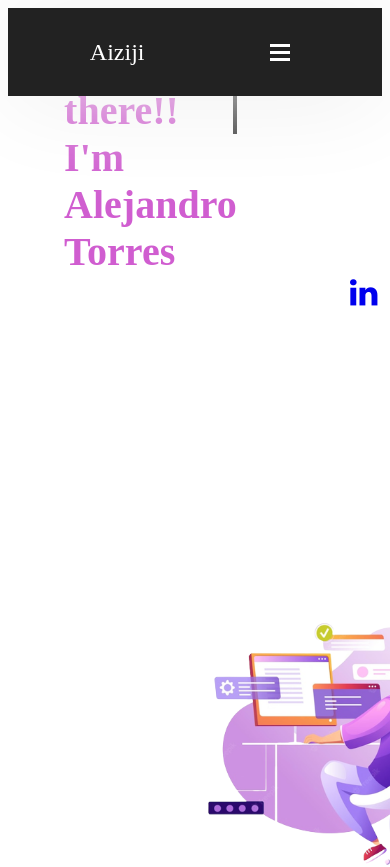
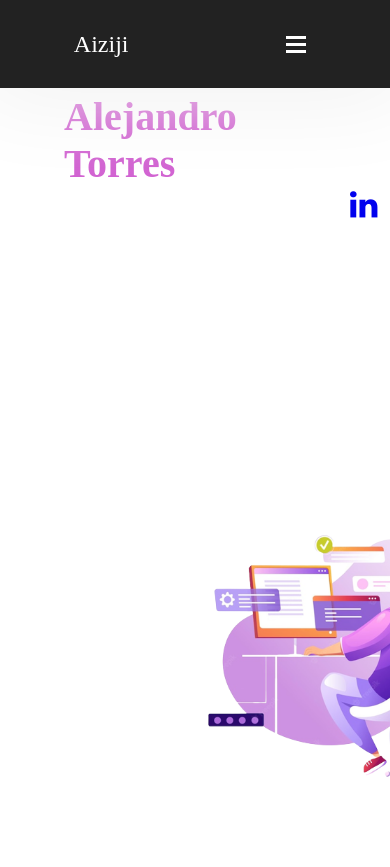
Before and after one commit to aizjicod/react-portfolio, a React (Create React App) app: page / in a window 390 px wide. Shown: the top 867 px of the page. Built offline with nearby package versions, Linux system fonts and the light colour scheme; the HTML template or start-up script is replaced by a standard one.

Commit message:
CHange header position to fixed

```diff
--- a/src/styles/App.css
+++ b/src/styles/App.css
@@ -44,9 +44,13 @@
   display: none;
 }
 
-@media screen and (max-width: 768px){
+@media screen and (max-width: 768px) {
   .mb {
     display: block;
+  }
+
+  #app-header {
+    position: fixed;
   }
 
   #header-ul {
```
